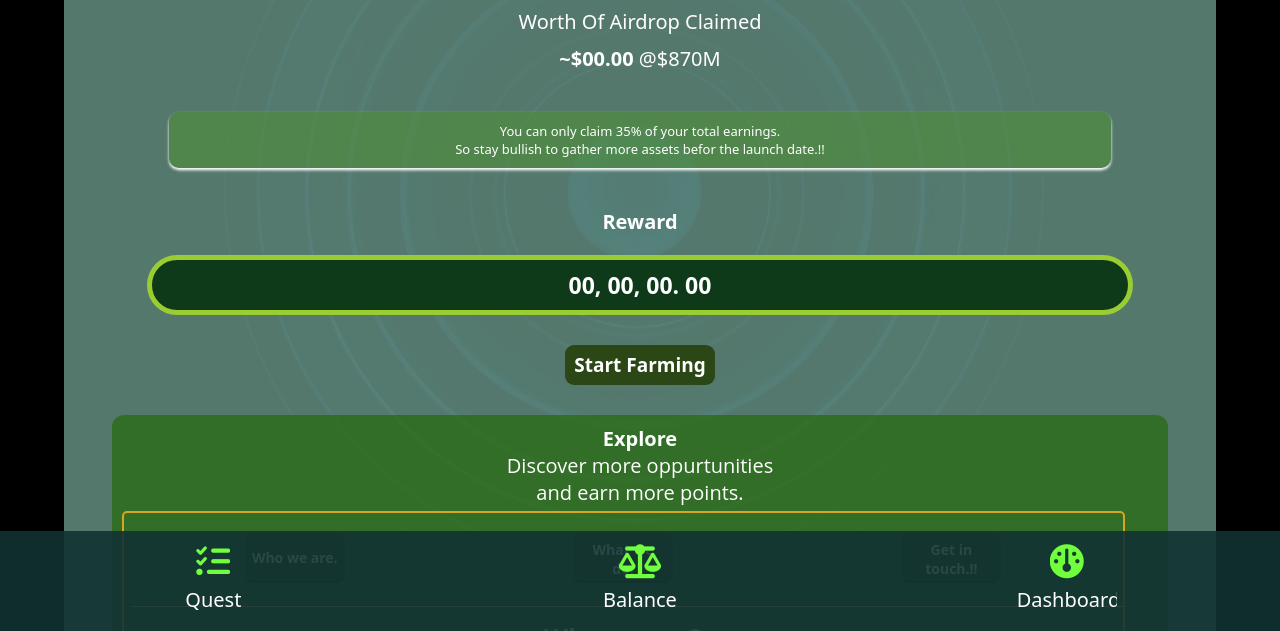
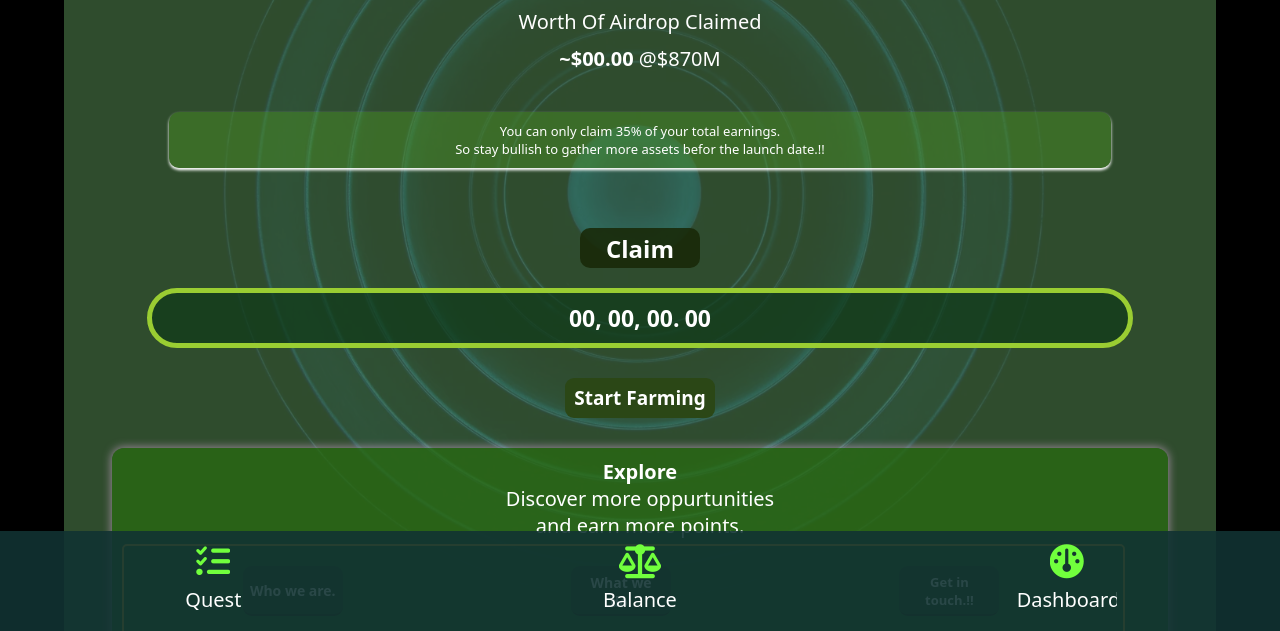
Before and after one commit to Tonypaul544/-OON, a plain HTML site: page index.html in a window 1280 px wide. Shown: the part 169-800 px from the top of the page. Drawn offline with nearby package versions, Linux system fonts and the light colour scheme; a web font is replaced by a local one.

Commit message:
Add files via upload

```diff
--- a/index.html
+++ b/index.html
@@ -47,7 +47,7 @@
 
       <section class="mining-section">
         <div class="mine-reward">
-         <h2 class="mine">Reward</h2>
+         <button class="mine">Claim</button>
         </div>
         <div class="mining-section">
           <div class="farming-zone">
@@ -55,19 +55,19 @@
               <div class="farm-amount">
                 <span class="Million">00, </span>
                 <span class="thousand">00, </span>
-                <span class="hundred">00. </span>
+                <span class="hundred">00.</span>
                 <span class="kobo">00 </span>
               </div>
             </h4>
           </div>
-          <button class="mine-Btn">Start Farming</button>
+          <button type="button" class="mine-Btn">Start Farming</button>
         </div>
       </section>
     </div>
 
     <section class="tabs-section">
       <div class="tab-head-container">
-        <h3 class="tab-title"><B>Explore</B></h3>
+        <h3 class="tab-title">Explore</h3>
         <p class="tab-instructions">Discover more oppurtunities <br> and earn more points.</p>
       </div>
 
@@ -88,7 +88,7 @@
       Lorem ipsum, dolor sit amet consectetur adipisicing elit. Hic, earum adipisci? Esse non numquam, fuga dolorem voluptate nesciunt, quas at sed tenetur, hic dolorum dolores? Debitis, exercitationem quibusdam nostrum doloribus tempora quod perspiciatis! Provident tempora esse corrupti. Doloribus vel repudiandae libero,  ipsam explicabo qui asperiores molestias voluptas. ipsam explicabo qui asperiores molestias voluptas.
     </div>
 
-    <div class="tab-desc desc3"> <span class="ctt-header">Get in touch.!!</span><br>
+    <div class="tab-desc desc3"> <span class="ctt-header" class="desc3">Get in touch.!!</span><br>
     <p>  Lorem ipsum, dolor sit amet consectetur adipisicing elit. Hic, earum adipisci? Esse non numquam, fuga dolorem voluptate nesciunt, quas at sed tenetur, hic dolorum dolores? Debitis, exercitationem quibusdam nostrum doloribus tempora quod perspiciatis! Provident tempora esse corrupti.</p>
 
     <!-- <div class="social-icons">
@@ -107,7 +107,7 @@
       <a href="#">
         <div class="task" id="nav">
           <i class="fa-solid fa-list-check fa-2xl" style="color: #71ff3d;"></i>
-          <p class="label Quest-label">Quest</p>
+          <p type="button" class="label Quest-label">Quest</p type="button">
         </div>
       </a>
 
--- a/style.css
+++ b/style.css
@@ -74,7 +74,7 @@ header p {
   width: 90%;
   border-radius: 12px;
   margin-bottom: 100px;
-  background-color: rgba(90, 128, 115, 0.942);
+  background-color: rgba(59, 95, 57, 0.80);
 }
 
 .balance-container {
@@ -115,7 +115,7 @@ header p {
   width: 90%;
   display: grid;
   align-items: center;
-  background-color: rgb(15, 58, 25);
+  background-color: rgba(15, 58, 25, .7);
   border: 5px solid yellowgreen;
   border-radius: 2000px;
   margin: 20px auto;
@@ -217,9 +217,22 @@ button {
   margin: var(--BTN-marging);
 }
 
+.mine {
+  width: 120px;
+  height: 40px;
+  font-size: 24px;
+  margin: auto;
+  text-align: center;
+  align-items: center;
+  display: grid;
+  border-radius: 10px;
+  margin-top: 20px;
+  background-color: rgba(24, 40, 7, 0.879);
+}
 
-
-
+p.tab-instructions {
+  font-family:  "Sofadi One", system-ui;
+}
 
 
 
@@ -239,6 +252,7 @@ button {
   height: auto;
   border-radius: 12px;
   margin-top: 20px;
+  box-shadow: 0 0 9px 1px rgba(396, 195, 529, .5);
 }
 
 .tab-desc, .tab-head-container > * {
@@ -262,6 +276,8 @@ button {
   border-bottom: 1.5px solid burlywood;
   padding-right: 15px;
   margin: auto;
+  margin-left: -8px;
+  padding-left: 6px;
   /* background-color: blueviolet; */
 }
 
@@ -304,16 +320,16 @@ button.tab:hover {
   transition: ease-in-out .2s;
   /* width: 80%; */
   border-radius: 4px;
-  background-color: rgb(186, 154, 125);
+  background-color: rgb(88, 113, 68);
   /* box-shadow: 1px 1px .2px 0.1px rgb(155, 172, 113); */
 }
 
 button.tab:active {
   transition: ease-in-out .2s;
-  width: 95px;
-  height: 40px;
+  width: 99px;
+  height: 42px;
   border-radius: 4px;
-  background-color: rgb(172, 164, 113);
+  background-color: rgb(145, 151, 60);
   /* box-shadow: 3px 3px 1px .9px rgb(172, 164, 113); */
 }
 
@@ -379,9 +395,15 @@ button.tab:active {
   /* display: none; */
 }
 
+
+
 .ctt-header {
   font-size: 25px;
   font-weight: 700;
+}
+
+.tab.tab3{
+  font-size: 13px;
 }
 
 @keyframes slide-left {
```
Also changed, not shown: script.js (+12 -0 lines).
